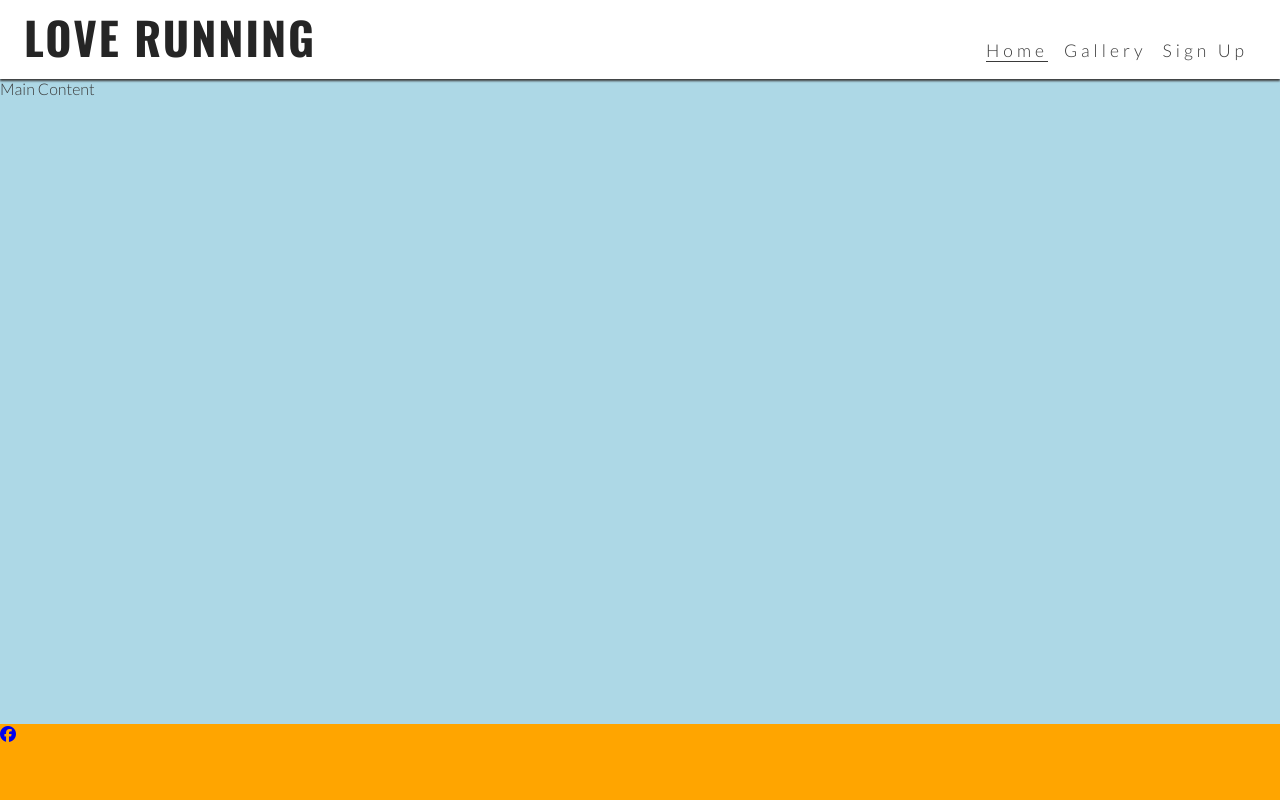
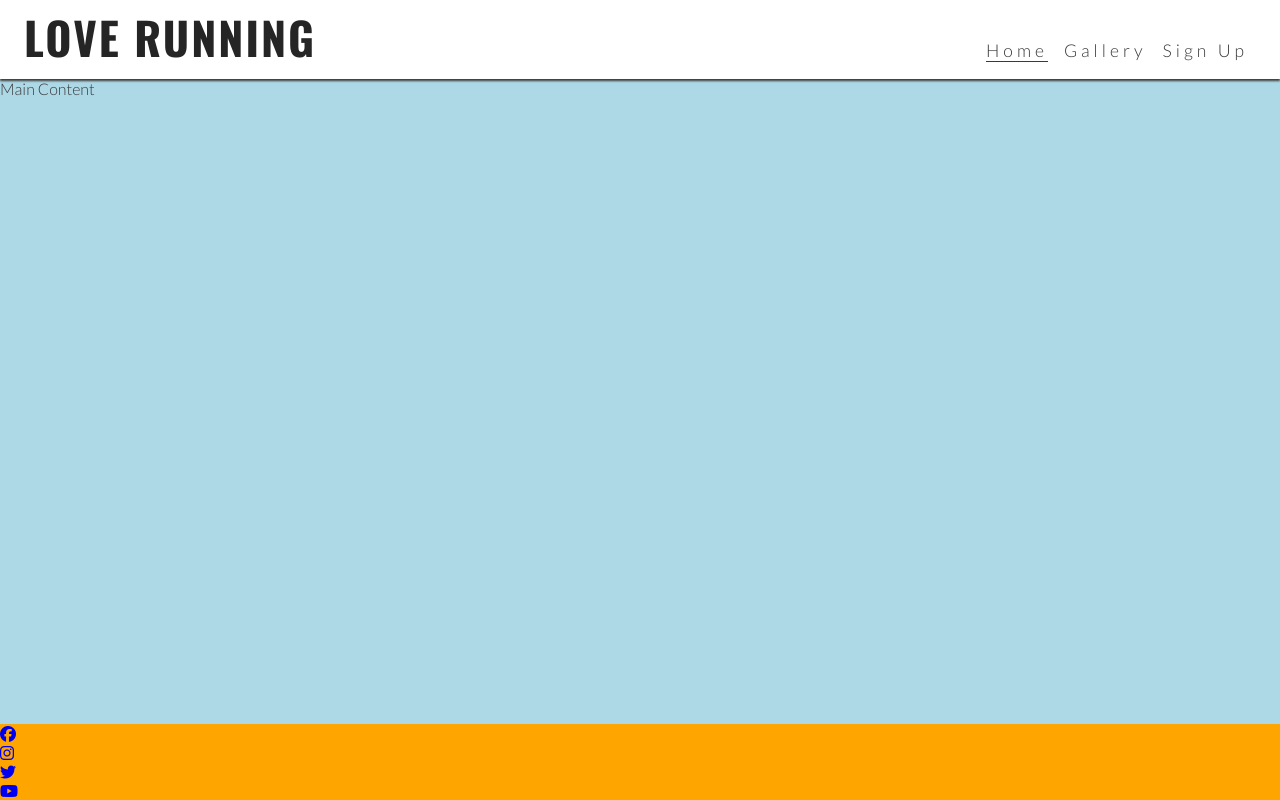
Before and after one commit to sthDINESH/love-running, a plain HTML site: page index.html in a window 1280 px wide. Drawn offline with nearby package versions, Linux system fonts and the light colour scheme.

Commit message:
update: add remaining 3 links in footer

```diff
--- a/index.html
+++ b/index.html
@@ -60,16 +60,46 @@
             target="_blank"
             rel="noopener"
             aria-label="Visit us in Facebook(opens in new tab)"
-            >
+          >
             <i class="fa-brands fa-facebook"></i>
           </a>
         </li>
-        <li></li>
-        <li></li>
-        <li></li>
+        <li>
+          <a
+            href="https://www.instagram.com"
+            target="_blank"
+            rel="noopener"
+            aria-label="Visit us in Instagram (opens in new tab)"
+          >
+            <i class="fa-brands fa-instagram"></i>
+          </a>
+        </li>
+        <li>
+          <a
+            href="https://www.twitter.com"
+            target="_blank"
+            rel="noopener"
+            aria-label="Visit us in Twitter (opens in new tab)"
+          >
+            <i class="fa-brands fa-twitter"></i>
+          </a>
+        </li>
+        <li>
+          <a
+            href="https://www.youtube.com"
+            target="_blank"
+            rel="noopener"
+            aria-label="Visit us in Youtube (opens in new tab)"
+          >
+            <i class="fa-brands fa-youtube"></i>
+          </a>
+        </li>
       </ul>
     </footer>
     <!-- Font Awesome kit -->
-    <script src="https://kit.fontawesome.com/a46681dd6d.js" crossorigin="anonymous"></script>
+    <script
+      src="https://kit.fontawesome.com/a46681dd6d.js"
+      crossorigin="anonymous"
+    ></script>
   </body>
 </html>
```
